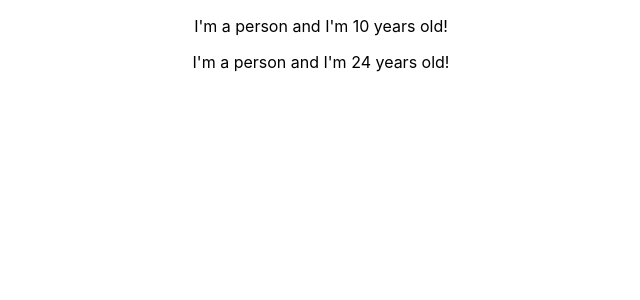
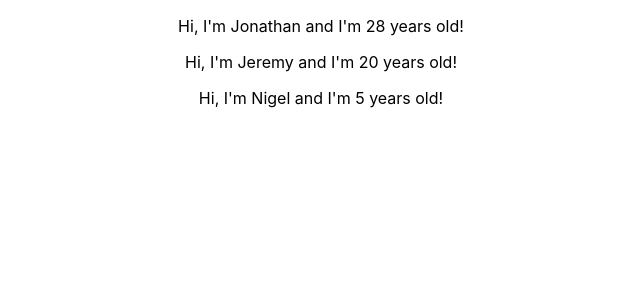
Before and after one commit to masterwok/udemy-react, a React (Create React App) app: page / in a window 1280 px wide. Shown: the top 300 px of the page, without its empty margins (319-959 px from the left). Built offline with nearby package versions, Linux system fonts and the light colour scheme.

Commit message:
master - Working with Props
This chapter focused on working with component properties (custom DOM attribute) to pass data to components. Properties are received as an argument to the component function.

```diff
--- a/src/App.js
+++ b/src/App.js
@@ -6,8 +6,11 @@ class App extends Component {
     render() {
         return (
             <div className="App">
-                <Person/>
-                <Person/>
+                <Person name="Jonathan" age="28"/>
+                <Person name="Jeremy" age="20"/>
+                <Person name="Nigel" age="5">
+                    Hobbies: Being a blob.
+                </Person>
             </div>
         );
     }
--- a/src/Person/Person.js
+++ b/src/Person/Person.js
@@ -1,10 +1,8 @@
 import React from 'react';
 
-const getAge = () => Math.floor(Math.random() * 28);
-
-const person = () => {
+const person = (props) => {
     return (
-        <p>I'm a person and I'm {getAge()} years old!</p>
+        <p>Hi, I'm {props.name} and I'm {props.age} years old!</p>
     )
 };
 
```
